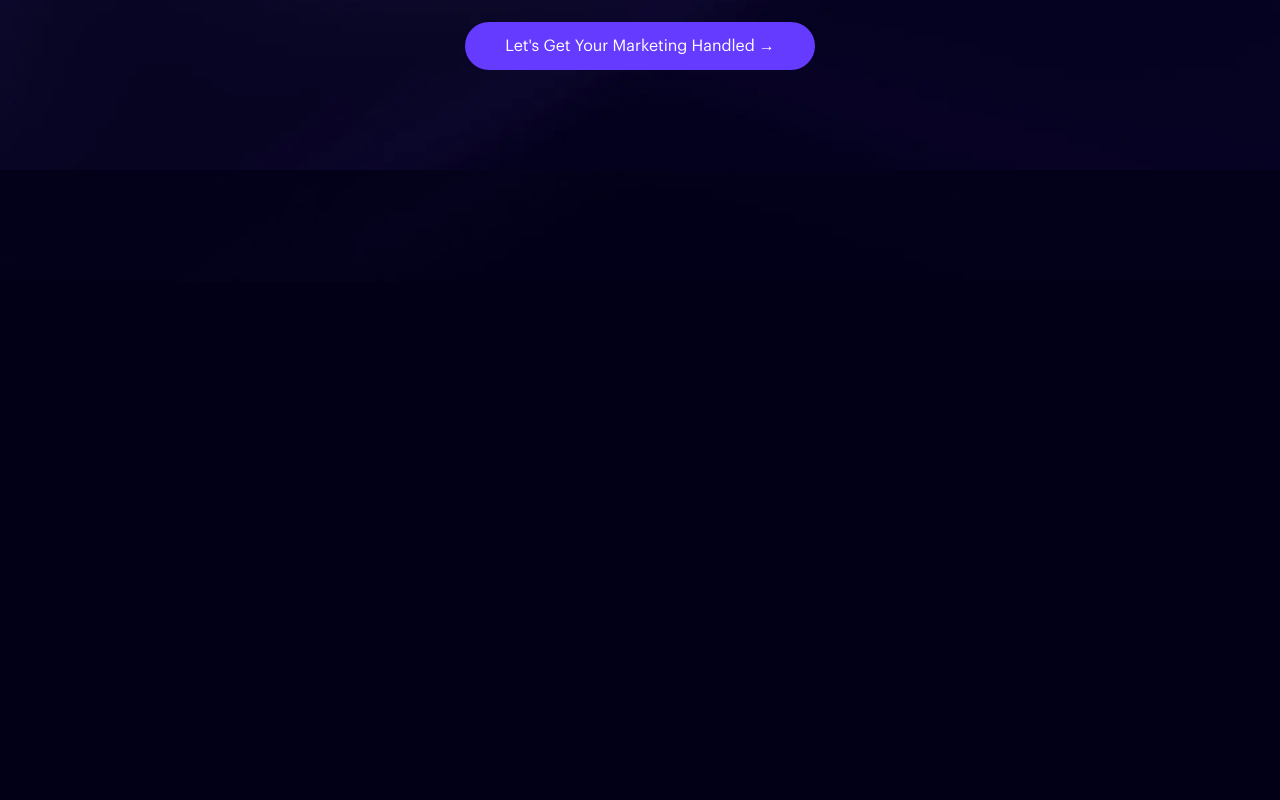
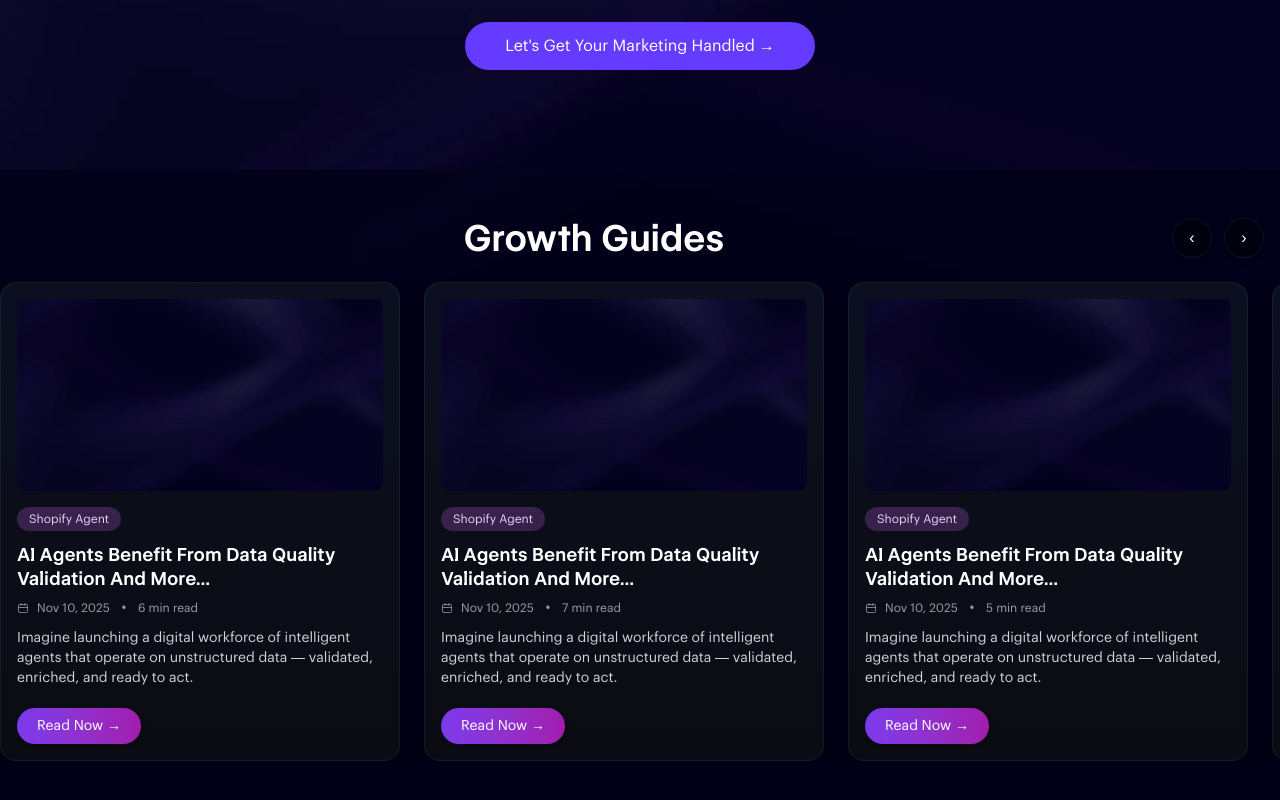
Before and after one commit to mdhasnainhanif/startupsadvisory, a Next.js app: page / in a window 1280 px wide. Shown: the part 518-1318 px from the top of the page. Before the commit the page ends 800 px from the top, so only its background shows below. Built offline with nearby package versions, Linux system fonts and the light colour scheme.

Commit message:
slidersection

```diff
--- /dev/null
+++ b/src/app/components/GrowthSlider/GrowthSlider.tsx
@@ -0,0 +1,167 @@
+"use client";
+
+import { useRef, useState, useEffect } from "react";
+
+type Guide = {
+  id: string;
+  image: string;
+  category: string;
+  title: string;
+  date: string;
+  readTime: string;
+  excerpt: string;
+  href: string;
+};
+
+export default function GrowthSlider({ items }: { items: Guide[] }) {
+  const scrollRef = useRef<HTMLDivElement | null>(null);
+  const [canScrollLeft, setCanScrollLeft] = useState(false);
+  const [canScrollRight, setCanScrollRight] = useState(true);
+
+  const scroll = (direction: "left" | "right") => {
+    const el = scrollRef.current;
+    if (!el) return;
+    const card = el.querySelector("article") as HTMLElement | null;
+    // card width fallback
+    const cardWidth = card ? Math.round(card.getBoundingClientRect().width) : Math.floor(el.clientWidth * 0.8);
+    // try to read gap from computed style, fallback to 24
+    const style = getComputedStyle(el) as any;
+    const gapPx = style.gap || style.columnGap || "24px";
+    const gap = parseInt(gapPx as string, 10) || 24;
+    const offset = direction === "left" ? -(cardWidth + gap) : cardWidth + gap;
+    el.scrollBy({ left: offset, behavior: "smooth" });
+  };
+
+  const updateArrows = () => {
+    const el = scrollRef.current;
+    if (!el) return;
+    const { scrollLeft, scrollWidth, clientWidth } = el;
+    setCanScrollLeft(scrollLeft > 10);
+    setCanScrollRight(scrollLeft + clientWidth < scrollWidth - 10);
+  };
+
+  useEffect(() => {
+    const el = scrollRef.current;
+    if (!el) return;
+    updateArrows();
+    const onScroll = () => updateArrows();
+    window.addEventListener("resize", updateArrows);
+    el.addEventListener("scroll", onScroll, { passive: true });
+    return () => {
+      window.removeEventListener("resize", updateArrows);
+      el.removeEventListener("scroll", onScroll as any);
+    };
+  }, [items]);
+
+  const onKeyDown = (e: React.KeyboardEvent<HTMLDivElement>) => {
+    if (e.key === "ArrowLeft") {
+      e.preventDefault();
+      scroll("left");
+    } else if (e.key === "ArrowRight") {
+      e.preventDefault();
+      scroll("right");
+    } else if (e.key === "Home") {
+      const el = scrollRef.current;
+      if (el) el.scrollTo({ left: 0, behavior: "smooth" });
+    } else if (e.key === "End") {
+      const el = scrollRef.current;
+      if (el) el.scrollTo({ left: el.scrollWidth, behavior: "smooth" });
+    }
+  };
+
+  return (
+    <section className="py-12">
+      <div className="max-w-7xl mx-auto px-4">
+        <div className="flex items-center justify-between mb-6">
+          <h2 className="flex-1 text-center text-3xl md:text-4xl font-semibold text-white">Growth Guides</h2>
+          <div className="flex gap-3">
+            <button
+              onClick={() => scroll("left")}
+              aria-label="Previous"
+              disabled={!canScrollLeft}
+              className={`w-10 h-10 rounded-full bg-black/40 border border-white/6 text-white flex items-center justify-center shadow-md ${
+                !canScrollLeft ? "opacity-40 cursor-not-allowed" : "hover:bg-black/50"
+              }`}
+            >
+              ‹
+            </button>
+            <button
+              onClick={() => scroll("right")}
+              aria-label="Next"
+              disabled={!canScrollRight}
+              className={`w-10 h-10 rounded-full bg-black/40 border border-white/6 text-white flex items-center justify-center shadow-md ${
+                !canScrollRight ? "opacity-40 cursor-not-allowed" : "hover:bg-black/50"
+              }`}
+            >
+              ›
+            </button>
+          </div>
+        </div>
+
+        <div
+          ref={scrollRef}
+          role="region"
+          aria-label="Growth guides carousel"
+          tabIndex={0}
+          onKeyDown={onKeyDown}
+          className="overflow-x-auto -mx-4 px-4 scroll-smooth snap-x snap-mandatory flex gap-6"
+          style={{ scrollbarWidth: "none" }}
+        >
+          {items.map((it) => (
+            <article
+              key={it.id}
+              className="snap-start bg-gradient-to-b from-[#0b1020] to-[#0b0b12] rounded-2xl p-4 shadow-xl border border-white/6 flex flex-col flex-shrink-0 w-full md:w-[calc((100%-24px)/2)] lg:w-[calc((100%-48px)/3)]"
+              style={{ scrollSnapAlign: "start" }}
+            >
+              <div className="rounded-lg overflow-hidden mb-4">
+                <img
+                  src={it.image}
+                  alt={it.title}
+                  className="w-full h-36 sm:h-40 md:h-44 lg:h-48 object-cover block rounded-lg"
+                />
+              </div>
+
+              <div className="flex items-center gap-2 mb-3">
+                <span className="text-xs bg-[#38214a] text-[#e9d7ff] px-3 py-1 rounded-full">
+                  {it.category}
+                </span>
+              </div>
+
+              <h3 className="text-base md:text-lg text-white font-semibold mb-2 leading-snug">
+                {it.title}
+              </h3>
+
+              <div className="text-xs text-gray-400 mb-3 flex items-center gap-3">
+                <span className="flex items-center gap-2">
+                  <svg
+                    xmlns="http://www.w3.org/2000/svg"
+                    className="h-3 w-3 text-gray-400"
+                    fill="none"
+                    viewBox="0 0 24 24"
+                    stroke="currentColor"
+                  >
+                    <path strokeLinecap="round" strokeLinejoin="round" strokeWidth={1.5} d="M8 7V3m8 4V3M3 11h18M5 21h14a2 2 0 002-2V7a2 2 0 00-2-2H5a2 2 0 00-2 2v12a2 2 0 002 2z" />
+                  </svg>
+                  <span>{it.date}</span>
+                </span>
+                <span>•</span>
+                <span>{it.readTime}</span>
+              </div>
+
+              <p className="text-sm text-gray-300 mb-5">{it.excerpt}</p>
+
+              <div className="mt-auto">
+                <a
+                  href={it.href}
+                  className="inline-flex items-center justify-center bg-gradient-to-r from-[#7c3aed] to-[#a21caf] text-white py-2 px-5 rounded-full text-sm shadow-lg"
+                >
+                  Read Now →
+                </a>
+              </div>
+            </article>
+          ))}
+        </div>
+      </div>
+    </section>
+  );
+}
--- a/src/app/constants.ts
+++ b/src/app/constants.ts
@@ -34,3 +34,72 @@ export const HERO_BANNER = {
     variant: "secondary" as const,
   },
 };
+
+export const GROWTH_GUIDES = [
+  {
+    id: "1",
+    image: "/assets/images/hero.webp",
+    category: "Shopify Agent",
+    title: "AI Agents Benefit From Data Quality Validation And More...",
+    date: "Nov 10, 2025",
+    readTime: "6 min read",
+    excerpt:
+      "Imagine launching a digital workforce of intelligent agents that operate on unstructured data — validated, enriched, and ready to act.",
+    href: "/blog/ai-agents-data-quality",
+  },
+  {
+    id: "2",
+    image: "/assets/images/hero.webp",
+    category: "Shopify Agent",
+    title: "AI Agents Benefit From Data Quality Validation And More...",
+    date: "Nov 10, 2025",
+    readTime: "7 min read",
+    excerpt:
+      "Imagine launching a digital workforce of intelligent agents that operate on unstructured data — validated, enriched, and ready to act.",
+    href: "/blog/ai-agents-data-quality-2",
+  },
+  {
+    id: "3",
+    image: "/assets/images/hero.webp",
+    category: "Shopify Agent",
+    title: "AI Agents Benefit From Data Quality Validation And More...",
+    date: "Nov 10, 2025",
+    readTime: "5 min read",
+    excerpt:
+      "Imagine launching a digital workforce of intelligent agents that operate on unstructured data — validated, enriched, and ready to act.",
+    href: "/blog/ai-agents-data-quality-3",
+  },
+  {
+    id: "4",
+    image: "/assets/images/hero.webp",
+    category: "Shopify Agent",
+    title: "AI Agents Benefit From Data Quality Validation And More...",
+    date: "Nov 10, 2025",
+    readTime: "5 min read",
+    excerpt:
+      "Imagine launching a digital workforce of intelligent agents that operate on unstructured data — validated, enriched, and ready to act.",
+    href: "/blog/ai-agents-data-quality-3",
+  },
+  {
+    id: "5",
+    image: "/assets/images/hero.webp",
+    category: "Shopify Agent",
+    title: "AI Agents Benefit From Data Quality Validation And More...",
+    date: "Nov 10, 2025",
+    readTime: "5 min read",
+    excerpt:
+      "Imagine launching a digital workforce of intelligent agents that operate on unstructured data — validated, enriched, and ready to act.",
+    href: "/blog/ai-agents-data-quality-3",
+  },
+  {
+    id: "6",
+    image: "/assets/images/hero.webp",
+    category: "Shopify Agent",
+    title: "AI Agents Benefit From Data Quality Validation And More...",
+    date: "Nov 10, 2025",
+    readTime: "5 min read",
+    excerpt:
+      "Imagine launching a digital workforce of intelligent agents that operate on unstructured data — validated, enriched, and ready to act.",
+    href: "/blog/ai-agents-data-quality-3",
+  },
+];
--- a/src/app/page.tsx
+++ b/src/app/page.tsx
@@ -1,10 +1,12 @@
 import HeroBanner from "./components/HeroBanner/HeroBanner";
-import { HERO_BANNER } from "./constants";
+import { HERO_BANNER, GROWTH_GUIDES } from "./constants";
+import GrowthSlider from "./components/GrowthSlider/GrowthSlider";
 
 export default function Home() {
   return (
     <main className="relative">
       <HeroBanner {...HERO_BANNER} />
+      <GrowthSlider items={GROWTH_GUIDES} />
     </main>
   );
 }
```
